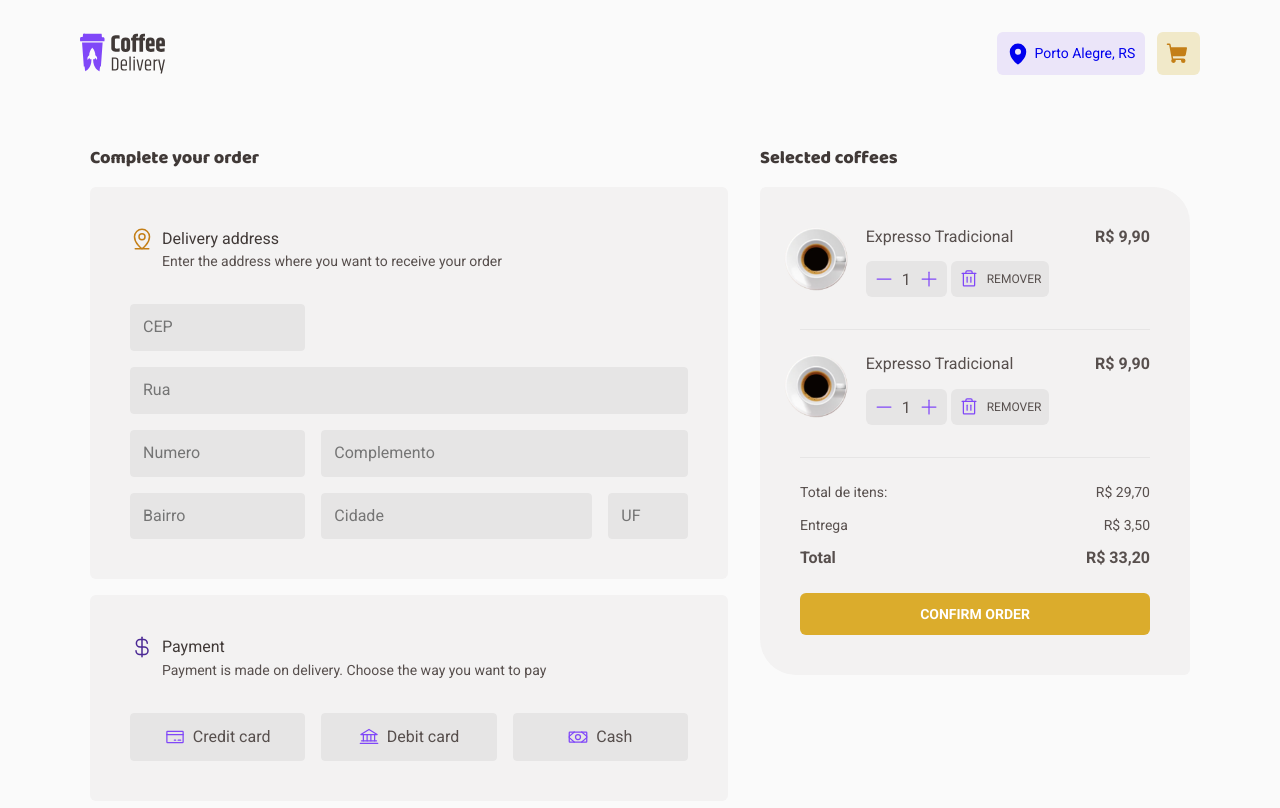
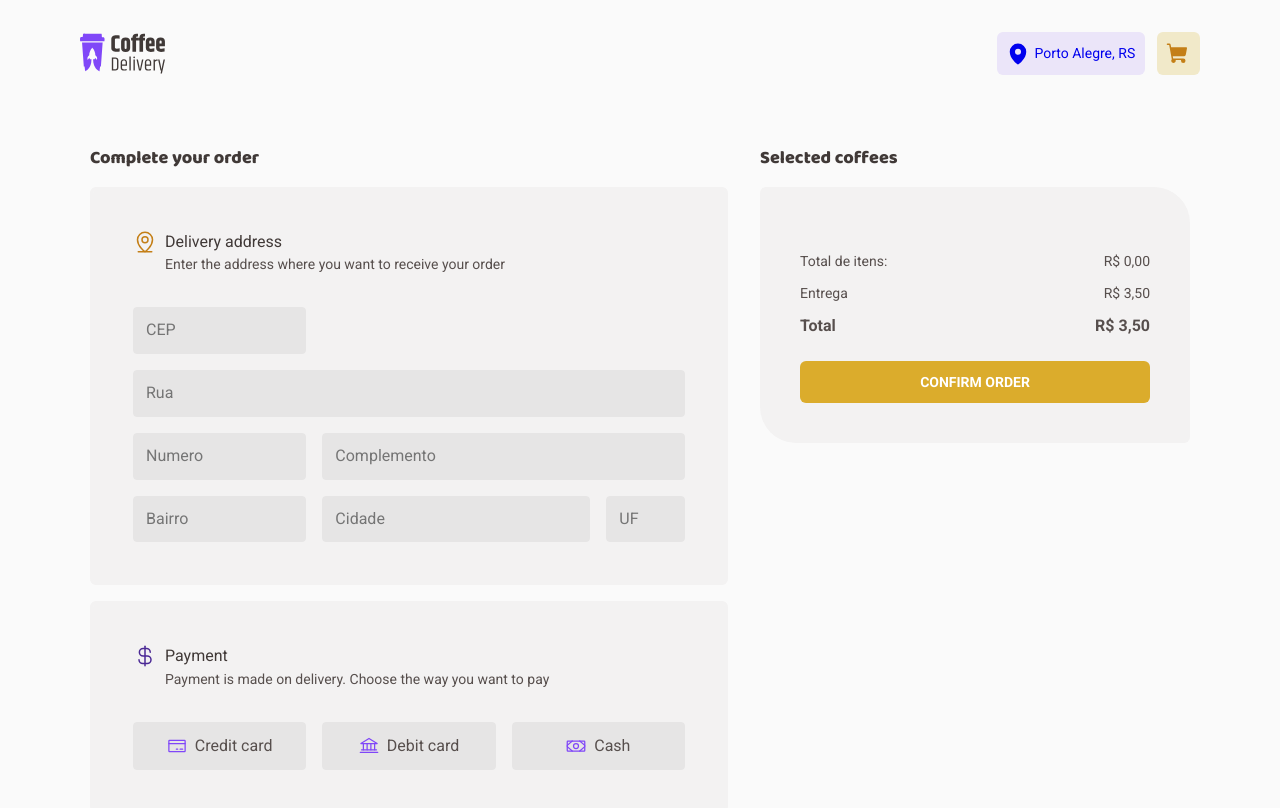
Before and after one commit to marcosvaldeni/coffeedelivery, a React (Vite) app: page /checkout in a window 1280 px wide. Shown: the top 808 px of the page. Built offline with nearby package versions, Linux system fonts and the light colour scheme.

Commit message:
Total done

```diff
--- a/src/components/Header/index.tsx
+++ b/src/components/Header/index.tsx
@@ -7,7 +7,6 @@ import { CartContext } from '../../contexts/CartContext';
 
 export function Header() {
   const { coffeesList } = useContext(CartContext);
-
 
   return (
     <Main >
--- /dev/null
+++ b/src/components/Total/index.tsx
@@ -0,0 +1,63 @@
+import { useContext } from "react";
+import { CartContext } from "../../contexts/CartContext";
+import { TotalCoffeeCard } from "../TotalCoffeeCard";
+import {
+  Button,
+  PBaseContainer,
+  PContainer,
+  PTotalContainer,
+  TotalContainer
+} from "./styles";
+
+import { coffees } from '../../service/db.json';
+import { formatPrice } from "../../util/format";
+
+export function Total() {
+  const { coffeesList } = useContext(CartContext);
+
+  return (
+    <TotalContainer>
+      <h3>Selected coffees</h3>
+
+      <div>
+        {coffeesList &&
+          coffeesList.map((coffee) => {
+            const foundCoffee = coffees.find(c => c.id === coffee.id);
+            return (
+              <TotalCoffeeCard
+                key={coffee.id}
+                id={coffee.id}
+                img={foundCoffee!.img}
+                name={foundCoffee!.name}
+              />
+            );
+          })
+        }
+
+        <PContainer>
+          <p>Total de itens:</p>
+          <p>
+            {coffeesList &&
+              formatPrice(Number((coffeesList.reduce((acc, coffee) => acc + coffee.amount, 0) * 9.9).toFixed(2)))
+            }
+          </p>
+        </PContainer>
+        <PBaseContainer>
+          <p>Entrega</p>
+          <p>R$ 3,50</p>
+        </PBaseContainer>
+        <PTotalContainer>
+          <p>Total</p>
+          <p>
+            {coffeesList &&
+              formatPrice(Number((coffeesList.reduce((acc, coffee) => acc + coffee.amount, 0) * 9.9 + 3.5).toFixed(2)))
+            }
+            </p>
+        </PTotalContainer>
+
+      <Button type="submit">Confirm order</Button>
+    </div>
+
+  </TotalContainer>
+  );
+}
--- /dev/null
+++ b/src/components/Total/styles.ts
@@ -0,0 +1,57 @@
+import styled from "styled-components";
+
+export const TotalContainer = styled.aside`
+  width: 100%;
+  max-width: 475px;
+  margin-bottom: 9rem;
+  flex: 1;
+
+  > div {
+    width: 100%;
+    margin-top: 1rem;
+    padding: 1.5rem;
+    background: ${props => props.theme['base-card']};
+    border-radius: 6px 36px;
+  }
+
+  @media (min-width: 575px) {
+    > div {
+      padding: 2.5rem;
+    }
+  }
+
+  @media (min-width: 992px) {
+    width: initial;
+    max-width: initial;
+  }
+`;
+
+export const PBaseContainer = styled.div`
+  display: flex;
+  align-items: center;
+  justify-content: space-between;
+  font-size: 0.875rem;
+  margin-top: 0.75rem;
+`;
+
+export const PContainer = styled(PBaseContainer)`
+  margin-top: 1.5rem;
+`;
+
+export const PTotalContainer = styled(PBaseContainer)`
+    font-size: 1rem;
+    font-weight: 700;
+`;
+
+export const Button = styled.button`
+  width: 100%;
+  margin-top: 1.5rem;
+  padding: 0.75rem;
+  border-radius: 6px;
+  border: none;
+  background: ${props => props.theme['primary-500']};
+  color: ${props => props.theme.white};
+  text-transform: uppercase;
+  font-size: 0.875rem;
+  font-weight: 700;
+`;
--- /dev/null
+++ b/src/components/TotalCoffeeCard/index.tsx
@@ -0,0 +1,32 @@
+import { Minus, Plus, Trash } from "phosphor-react";
+import { CoffeeTatalCardActions, CoffeeTotalCard } from "./styles";
+
+interface TotalCoffeeCardProps {
+  id: string;
+  name: string;
+  img: string;
+}
+
+export function TotalCoffeeCard({ id, name, img }: TotalCoffeeCardProps) {
+  return (
+    <CoffeeTotalCard>
+      <img src={`/src/assets/imgs/${img}.png`} alt={`Upper view of a ${name}`}/>
+      <CoffeeTatalCardActions>
+        <p>{name}</p>
+        <div>
+          <div>
+            <Minus size={20} />
+            <span>1</span>
+            <Plus size={20} />
+          </div>
+
+          <span>
+            <Trash size={20} />
+            REMOVER
+          </span>
+        </div>
+      </CoffeeTatalCardActions>
+      <p>R$ 9,90</p>
+    </CoffeeTotalCard>
+  );
+}
--- /dev/null
+++ b/src/components/TotalCoffeeCard/styles.ts
@@ -0,0 +1,73 @@
+import styled from "styled-components";
+
+export const CoffeeTatalCardActions = styled.div`
+  svg {
+    color: ${props => props.theme['secondary-500']};
+    cursor: pointer;
+  }
+
+  svg:hover {
+    color: ${props => props.theme['secondary-900']};
+  }
+
+  > div {
+    margin-top: 0.875rem;
+    display: flex;
+    gap: 0.25rem;
+
+    > div {
+      padding: 0.5rem;
+      background: ${props => props.theme['base-button']};
+      border-radius: 6px;
+      line-height: 70%;
+
+      display: flex;
+      align-items: center;
+      gap: 0.5rem;
+    }
+
+    > span {
+      padding: 0 0.5rem;
+      border-radius: 6px;
+      background: ${props => props.theme['base-button']};
+      font-size: 0.75rem;
+      line-height: 70%;
+      cursor: pointer;
+
+      display: flex;
+      align-items: center;
+      gap: 0.5rem;
+    }
+
+    > span:hover {
+      > svg {
+        color: ${props => props.theme['secondary-900']};
+      }
+    }
+  }
+
+  @media (min-width: 992px) {
+    margin-right: 8%;
+  }
+`;
+
+export const CoffeeTotalCard = styled.div`
+  padding-bottom: 2rem;
+  border-bottom: 1px solid ${props => props.theme['base-button']};
+  display: flex;
+  justify-content: space-between;
+  gap: 1ren;
+
+  > img {
+    margin-left: -1rem;
+    height: 4rem;
+  }
+
+  > p {
+    font-weight: 700;
+  }
+
+  & + & {
+    padding-top: 1.5rem;
+  }
+`;
--- a/src/contexts/CartContext.tsx
+++ b/src/contexts/CartContext.tsx
@@ -1,4 +1,4 @@
-import { createContext, ReactNode, useContext, useState } from 'react';
+import { createContext, ReactNode, useState } from 'react';
 import { ICoffee } from '../service/Coffee';
 
 interface CartProviderProps {
--- a/src/pages/Checkout/index.tsx
+++ b/src/pages/Checkout/index.tsx
@@ -5,34 +5,24 @@ import {
    CreditCard,
    CurrencyDollar,
    MapPinLine,
-   Minus,
    Money,
-   Plus,
-   Trash } from "phosphor-react";
+  } from "phosphor-react";
 import {
   AddressHeaer,
-  Button,
   CheckBox,
   CheckBoxContainer,
-  CoffeeTatalCardActions,
-  CoffeeTotalCard,
   Container,
   FieldInput,
   FieldsContainer,
   Main,
   PaymentHeaer,
-  PBaseContainer,
-  PContainer,
-  PTotalContainer,
   Subtitle,
   Title,
-  Total
 } from "./styles";
 
-import cafe from '../../assets/imgs/traditional.png';
 import { useForm } from "react-hook-form";
-import { useState } from "react";
 import { api } from '../../service/api';
+import { Total } from '../../components/Total';
 
 const formValidationSchema = zod.object({
   street: zod.string().min(5, 'Informe o logradouro'),
@@ -40,7 +30,8 @@ const formValidationSchema = zod.object({
   district: zod.string().min(2, 'Informe o Bairro'),
   uf: zod.string().min(2, 'Informe o Estado'),
   cep: zod.string().min(9, 'Informe o Estado'),
-  number: zod.string().min(2, 'Informe o Numero'),
+  number: zod.string().min(1, 'Informe o Numero'),
+  pay: zod.string(),
 });
 
 export function Checkout() {
@@ -49,7 +40,7 @@ export function Checkout() {
   });
 
   function handleFormSubmit(data: any) {
-
+    console.log(data);
   }
 
   async function handleCepOnBlur() {
@@ -58,7 +49,6 @@ export function Checkout() {
     if (cep.length >= 8) {
       const formatedCep = `${cep.replace(/[^0-9]/g, '').slice(0, 5)}-${cep.replace(/[^0-9]/g, '').slice(-3)}`;
       console.log(formatedCep);
-
 
       const { address, city, district, state } = await (await api.get(`${formatedCep}.json`)).data;
 
@@ -102,7 +92,7 @@ export function Checkout() {
 
         </Container>
 
-        <Container>
+        <Container err={!!errors?.pay}>
           <PaymentHeaer>
             <CurrencyDollar size={24} />
               <div>
@@ -112,21 +102,21 @@ export function Checkout() {
           </PaymentHeaer>
           <CheckBoxContainer>
             <CheckBox>
-                <input type="checkbox" id="credit" />
+                <input {...register('pay')} type="radio" id="credit" value="credit" />
               <label htmlFor="credit">
                 <CreditCard size={20} />
                 Credit card
               </label>
             </CheckBox>
             <CheckBox>
-              <input type="checkbox" id="debit" />
+              <input {...register('pay')} type="radio" id="debit" value="debit" />
               <label htmlFor="debit">
                 <Bank size={20} />
                 Debit card
               </label>
             </CheckBox>
             <CheckBox>
-            <input type="checkbox" id="cash" />
+            <input {...register('pay')} type="radio" id="cash" value="cash" />
               <label htmlFor="cash">
                 <Money size={20} />
                 Cash
@@ -137,66 +127,8 @@ export function Checkout() {
         </Container>
       </section>
 
-      <Total>
-        <h3>Selected coffees</h3>
+      <Total />
 
-        <div>
-          <CoffeeTotalCard>
-            <img src={cafe} alt="" />
-            <CoffeeTatalCardActions>
-              <p>Expresso Tradicional</p>
-              <div>
-                <div>
-                  <Minus size={20} />
-                  <span>1</span>
-                  <Plus size={20} />
-                </div>
-
-                <span>
-                  <Trash size={20} />
-                  REMOVER
-                </span>
-              </div>
-            </CoffeeTatalCardActions>
-            <p>R$ 9,90</p>
-          </CoffeeTotalCard>
-
-          <CoffeeTotalCard>
-            <img src={cafe} alt="" />
-            <CoffeeTatalCardActions>
-              <p>Expresso Tradicional</p>
-              <div>
-                <div>
-                  <Minus size={20} />
-                  <span>1</span>
-                  <Plus size={20} />
-                </div>
-
-                <span>
-                  <Trash size={20} />
-                  REMOVER
-                </span>
-              </div>
-            </CoffeeTatalCardActions>
-            <p>R$ 9,90</p>
-          </CoffeeTotalCard>
-
-          <PContainer>
-            <p>Total de itens:</p>
-            <p>R$ 29,70</p>
-          </PContainer>
-          <PBaseContainer>
-            <p>Entrega</p>
-            <p>R$ 3,50</p>
-          </PBaseContainer>
-          <PTotalContainer>
-            <p>Total</p>
-            <p>R$ 33,20</p>
-          </PTotalContainer>
-
-          <Button type="submit">Confirm order</Button>
-        </div>
-      </Total>
     </Main>
   );
 }
--- a/src/pages/Checkout/styles.ts
+++ b/src/pages/Checkout/styles.ts
@@ -49,10 +49,13 @@ export const AddressHeaer = styled(HeaderBase)`
   }
 `;
 
-export const Container = styled.div`
+export const Container = styled.div<Err>`
   max-width: 575px;//
   margin-top: 1rem;
   padding: 2.5rem;
+  border: 3px solid ${props => props.err ?
+    props.theme['red-500']  : props.theme['base-card']
+  };
   border-radius: 6px;
   background: ${props => props.theme['base-card']};
 
@@ -191,12 +194,12 @@ export const CheckBox = styled.div`
     border: 1px solid ${props => props.theme['base-button']};
   }
 
-  input[type='checkbox'] {
+  input[type='radio'] {
     cursor: pointer;
     display: none;
   }
 
-  input[type='checkbox']:checked + label {
+  input[type='radio']:checked + label {
     border: 1px solid ${props => props.theme['secondary-500']};
     background: ${props => props.theme['secondary-100']};
   }
@@ -218,131 +221,3 @@ export const CheckBox = styled.div`
   }
 
 `;
-
-export const Total = styled.aside`
-  width: 100%;
-  max-width: 475px;
-  margin-bottom: 9rem;
-  flex: 1;
-
-  > div {
-    width: 100%;
-    margin-top: 1rem;
-    padding: 1.5rem;
-    background: ${props => props.theme['base-card']};
-    border-radius: 6px 36px;
-  }
-
-  @media (min-width: 575px) {
-    > div {
-      padding: 2.5rem;
-    }
-  }
-
-  @media (min-width: 992px) {
-    width: initial;
-    max-width: initial;
-  }
-`;
-
-export const CoffeeTotalCard = styled.div`
-  padding-bottom: 2rem;
-  border-bottom: 1px solid ${props => props.theme['base-button']};
-  display: flex;
-  justify-content: space-between;
-  gap: 1ren;
-
-  > img {
-    margin-left: -1rem;
-    height: 4rem;
-  }
-
-  > p {
-    font-weight: 700;
-  }
-
-  & + & {
-    padding-top: 1.5rem;
-  }
-`;
-
-export const CoffeeTatalCardActions = styled.div`
-  svg {
-    color: ${props => props.theme['secondary-500']};
-    cursor: pointer;
-  }
-
-  svg:hover {
-    color: ${props => props.theme['secondary-900']};
-  }
-
-  > div {
-    margin-top: 0.875rem;
-    display: flex;
-    gap: 0.25rem;
-
-    > div {
-      padding: 0.5rem;
-      background: ${props => props.theme['base-button']};
-      border-radius: 6px;
-      line-height: 70%;
-
-      display: flex;
-      align-items: center;
-      gap: 0.5rem;
-    }
-
-    > span {
-      padding: 0 0.5rem;
-      border-radius: 6px;
-      background: ${props => props.theme['base-button']};
-      font-size: 0.75rem;
-      line-height: 70%;
-      cursor: pointer;
-
-      display: flex;
-      align-items: center;
-      gap: 0.5rem;
-    }
-
-    > span:hover {
-      > svg {
-        color: ${props => props.theme['secondary-900']};
-      }
-    }
-  }
-
-  @media (min-width: 992px) {
-    margin-right: 8%;
-  }
-`;
-
-export const PBaseContainer = styled.div`
-  display: flex;
-  align-items: center;
-  justify-content: space-between;
-  font-size: 0.875rem;
-  margin-top: 0.75rem;
-`;
-
-export const PContainer = styled(PBaseContainer)`
-  margin-top: 1.5rem;
-`;
-
-export const PTotalContainer = styled(PBaseContainer)`
-    font-size: 1rem;
-    font-weight: 700;
-`;
-
-export const Button = styled.button`
-  width: 100%;
-  margin-top: 1.5rem;
-  padding: 0.75rem;
-  border-radius: 6px;
-  border: none;
-  background: ${props => props.theme['primary-500']};
-  color: ${props => props.theme.white};
-  text-transform: uppercase;
-  font-size: 0.875rem;
-  font-weight: 700;
-`;
--- a/src/pages/Success/index.tsx
+++ b/src/pages/Success/index.tsx
@@ -1,4 +1,4 @@
-import { CurrencyDollar, Info, MapPin, Money, Timer } from "phosphor-react";
+import { CurrencyDollar, MapPin, Timer, } from "phosphor-react";
 import {
   Container,
   IconCurrency,
--- /dev/null
+++ b/src/util/format.ts
@@ -0,0 +1,4 @@
+export const { format: formatPrice } = new Intl.NumberFormat('pt-br', {
+  style: 'currency',
+  currency: 'BRL',
+});
```
Also changed, not shown: src/util/interfaces.ts (deleted).
